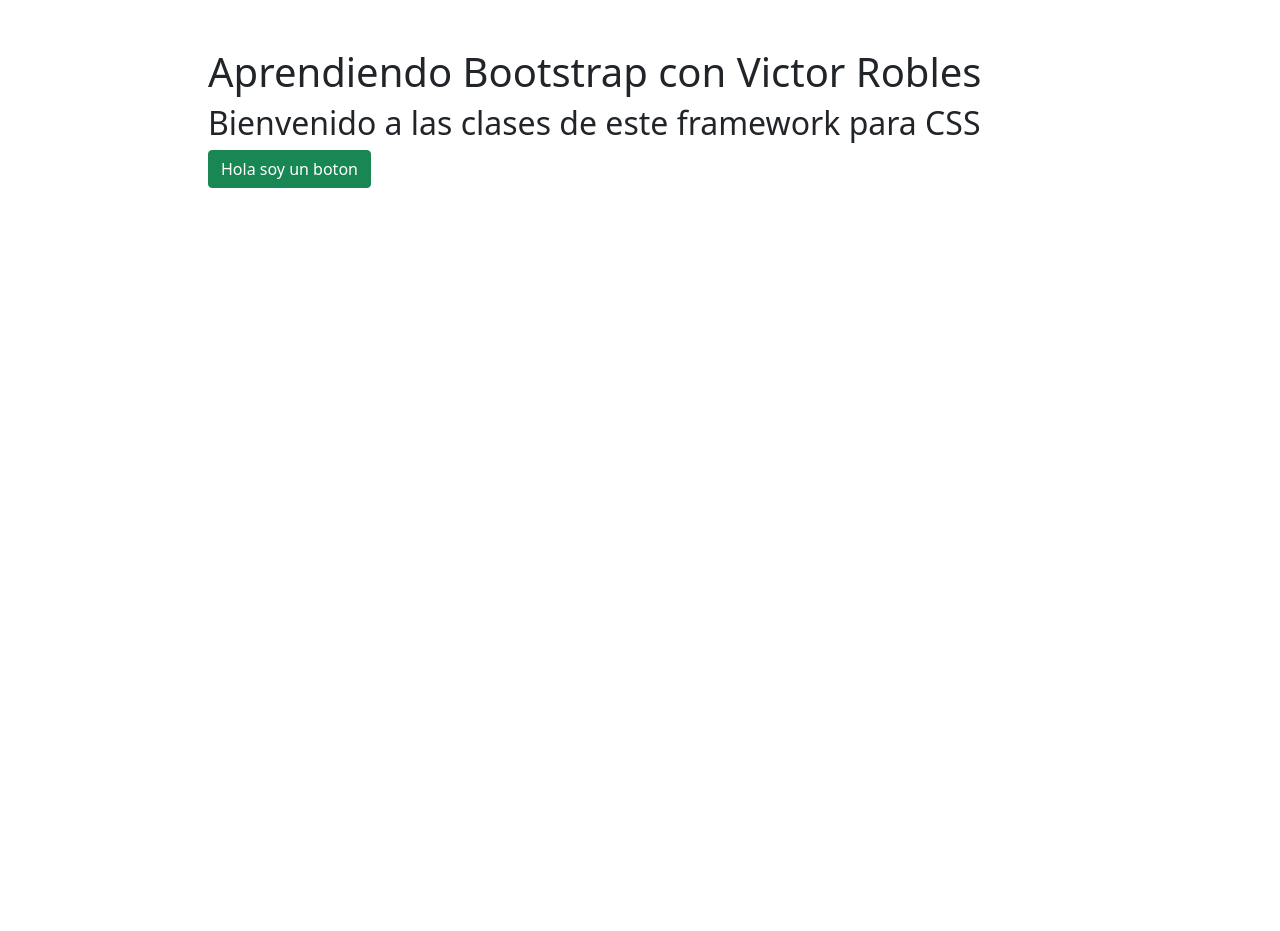
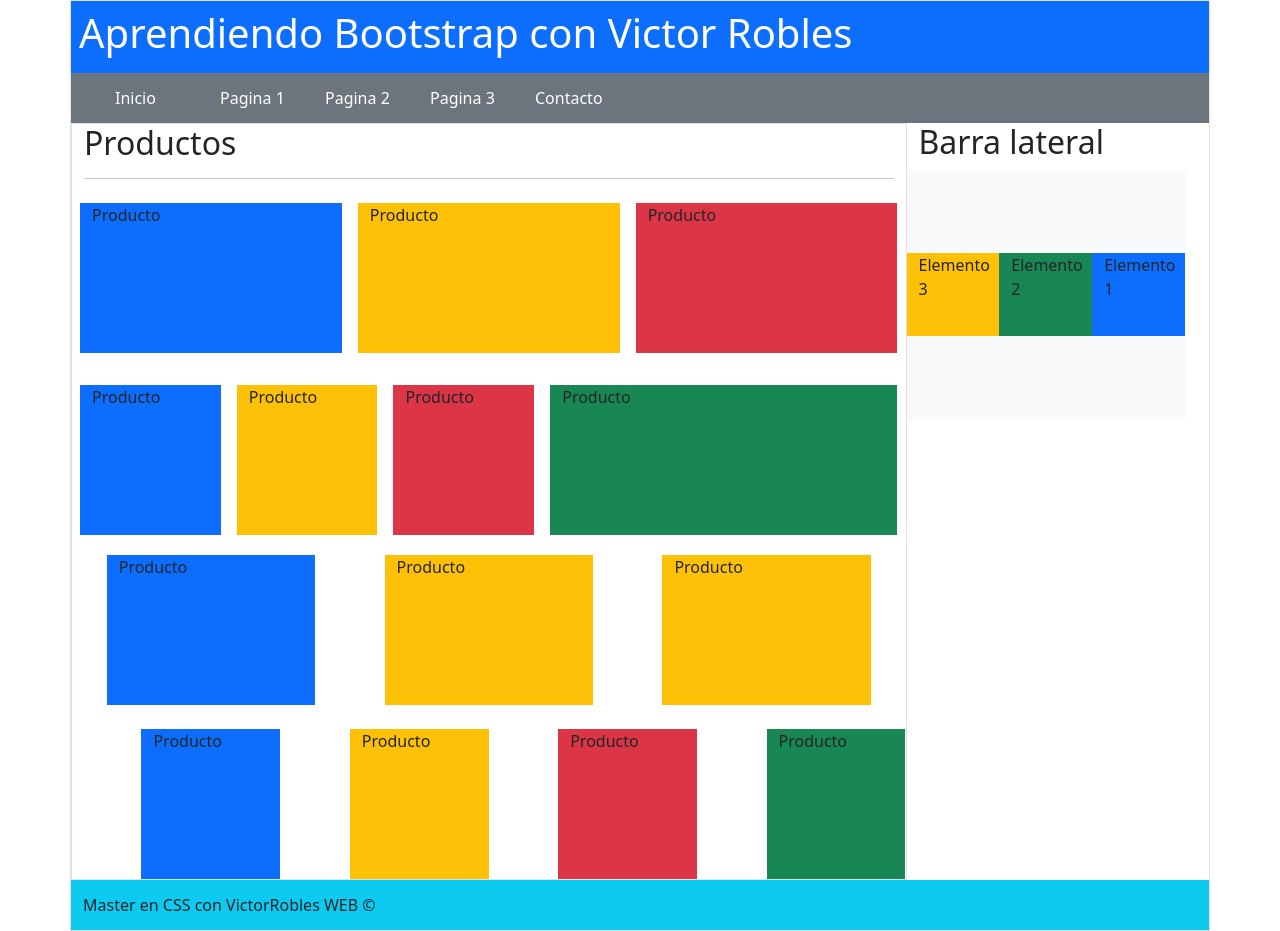
Before and after one commit to Francis-Ferri-personal/Master-en-CSS-Responsive-SASS-Flexbox-Grid-y-Bootstrap, a plain HTML site: page aprendiendo-bootstrap/index.html in a window 1280 px wide. Before the commit the page ends 800 px from the top, so only its background shows below. Drawn offline with Linux system fonts and the light colour scheme.

Commit message:
Filas y columnas en Bootstrap 4

```diff
--- a/aprendiendo-bootstrap/index.html
+++ b/aprendiendo-bootstrap/index.html
@@ -8,12 +8,127 @@
 </head>
 <body>
     <!-- El numero allado de p es de 1 al 5 donde 5 en 48 px, 4 - 24 hasta 0  -->
-    <div class="mi-web w-75 m-auto p-5 border-danger">
+    <!-- <div class="mi-web w-75 m-auto p-5 border-danger">
         <h1>Aprendiendo Bootstrap con Victor Robles</h1>
         <h2>Bienvenido a las clases de este framework para CSS</h2>
         <button class="btn btn-success">Hola soy un boton</button>
 
+    </div> -->
+
+    <!-- El contenedor es entrado por defecto  -->
+    <div class="container border">
+        <div class="row">
+            <header id="header" class="col-12 bg-primary text-white p-2 pl-5">
+                <h1>Aprendiendo Bootstrap con Victor Robles</h1>
+            </header>
+            <!-- <nav id="menu" class="col-6 bg-secondary text-white"> -->
+            <!-- <nav id="menu" class="col-10 bg-secondary text-white"> -->
+            <nav id="menu" class="col-12 bg-secondary text-white">
+                <ul class="row w-50"><!-- w = width -->
+                    <li class="col">Inicio</li>
+                    <li class="col">Pagina 1</li>
+                    <li class="col">Pagina 2</li>
+                    <li class="col">Pagina 3</li>
+                    <li class="col">Contacto</li>
+                </ul>
+            </nav>
+            <!-- <nav id="menu" class="col-6 bg-success text-white"> -->
+            <!-- <nav id="menu" class="col bg-success text-white"> -->
+            <!-- <nav id="menu" class="col-5 bg-success text-white"> -->
+            <!-- En vez del width 100 w-100, esto por que el 100% es un poquito mas no considera el epacio de las lineas de division -->
+            <section id="content" class="row col-12">
+                <section id="products" class="col-9 border">
+                    <h2>Productos</h2>
+                    <hr>
+                    <div class="items">
+                        <div class="row">
+                            <div class="item col bg-primary m-2">
+                                Producto
+                            </div>
+                            <div class="item col bg-warning m-2">
+                                Producto
+                            </div>
+                            <div class="item col bg-danger m-2">
+                                Producto
+                            </div>
+                        </div>
+                        <div class="row mt-3">
+                            <div class="item col bg-primary m-2">
+                                Producto
+                            </div>
+                            <div class="item col bg-warning m-2">
+                                Producto
+                            </div>
+                            <div class="item col bg-danger m-2">
+                                Producto
+                            </div>
+                            <div class="item col-5 bg-success m-2">
+                                Producto
+                            </div>
+                        </div>
+
+
+                        <!-- <div class="row mt-1 justify-content-start"> -->
+                        <!-- <div class="row mt-1 justify-content-center"> -->
+                        <!-- <div class="row mt-1 justify-content-end"> -->
+                        <!-- <div class="row mt-1 justify-content-between"> -->
+                        <div class="row mt-1 justify-content-around">
+                            <div class="item col-3 bg-primary m-2">
+                                Producto
+                            </div>
+                            <div class="item col-3 bg-warning m-2">
+                                Producto
+                            </div>
+                            <div class="item col-3 bg-warning m-2">
+                                Producto
+                            </div>
+                        </div>
+                    </div>
+
+                    <div class="row mt-3">
+                        <div class="item col-2 bg-primary offset-1">
+                            Producto
+                        </div>
+                        <div class="item col-2 bg-warning offset-1">
+                            Producto
+                        </div>
+                        <div class="item col-2 bg-danger offset-1">
+                            Producto
+                        </div>
+                        <div class="item col-2 bg-success offset-1">
+                            Producto
+                        </div>
+
+                    </div>
+
+                </section>
+                <aside class="col-3">
+                    <h2>Barra lateral</h2>
+                    <!-- <div class="lateral row bg-light align-items-start"> -->
+                    <!-- <div class="lateral row bg-light align-items-end"> -->
+                    <!-- <div class="lateral row bg-light align-items-center"> -->
+                    <div class="lateral row bg-light align-items-center">
+                        <!-- <div class="col-4 bg-primary align-self-end"> -->
+                        <!-- <div class="col-4 bg-primary align-self-center"> -->
+                        <div class="col-4 bg-primary order-3">
+                            Elemento 1
+                        </div>
+                        <div class="col-4 bg-success order-2">
+                            Elemento 2
+                        </div>
+                        <div class="col-4 bg-warning order-1">
+                            Elemento 3
+                        </div>
+                    </div>
+                </aside>
+            </section>
+            <footer class="col-lg-12 bg-info">
+                Master en CSS con VictorRobles WEB &copy;
+            </footer>
+        </div>
     </div>
+
+
     <script type="text/javascript" src="./bootstrap/js/bootstrap.bundle.min.js"></script>
 </body>
 </html>
--- a/aprendiendo-bootstrap/styles.css
+++ b/aprendiendo-bootstrap/styles.css
@@ -0,0 +1,26 @@
+#menu {
+    height: 50px;
+}
+
+#menu ul {
+    text-decoration: none;
+    list-style: none;
+    line-height: 50px;
+}
+
+.item {
+    height: 150px;
+}
+
+footer {
+    height: 50px;
+    line-height: 50px;
+}
+
+.lateral {
+    height: 250px;
+}
+
+.lateral > div {
+    height: calc(250px / 3);
+}
```
